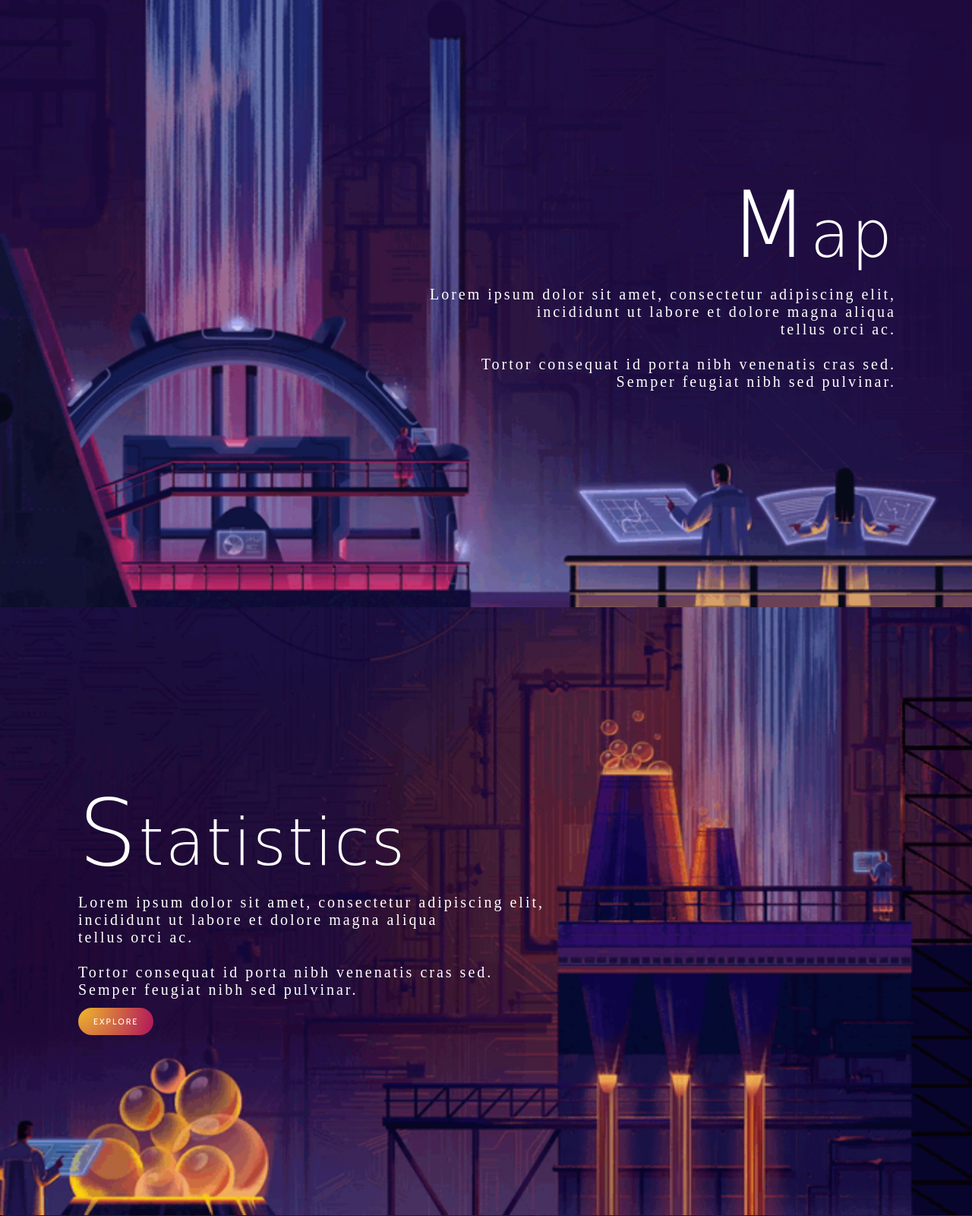
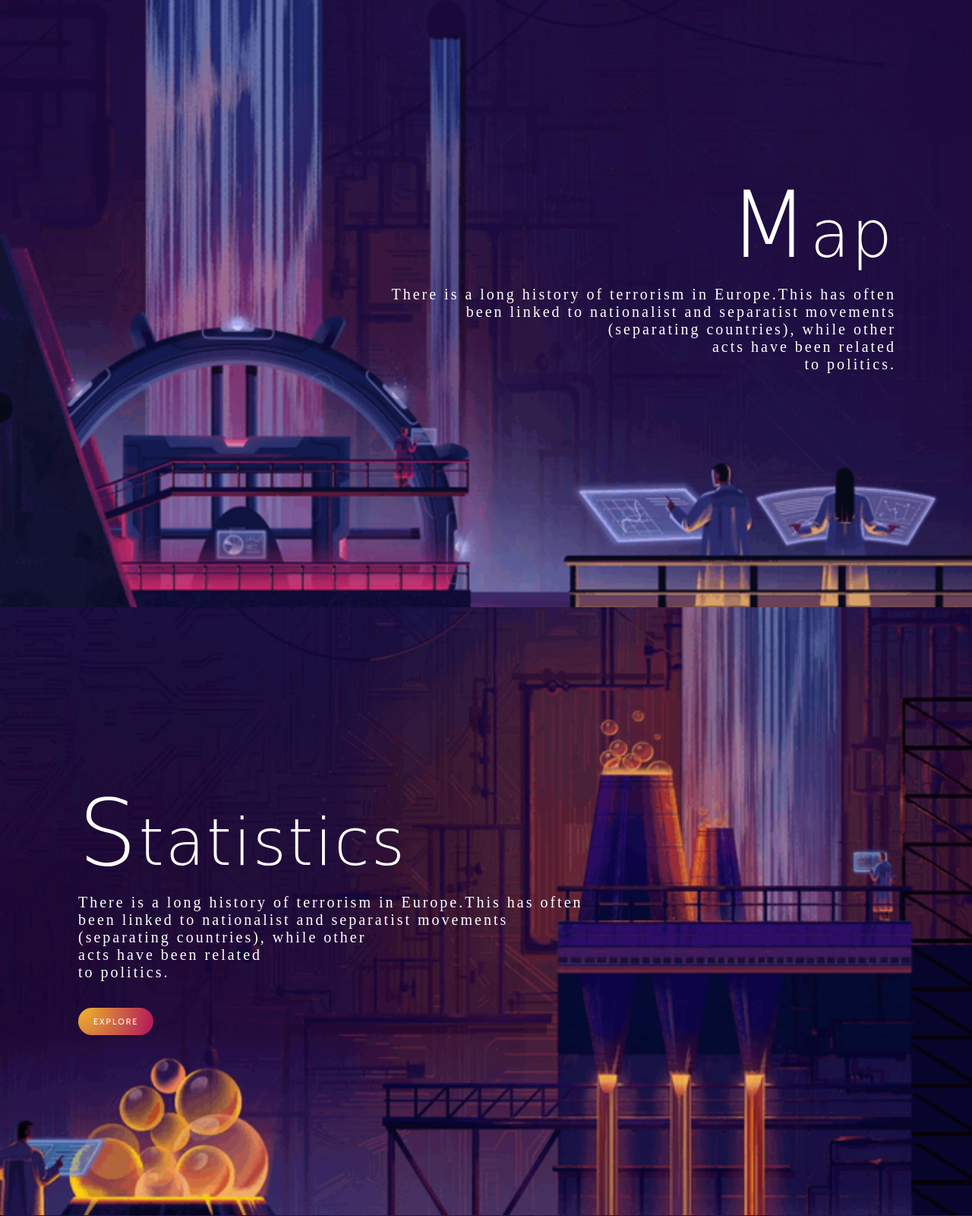
Before and after one commit to mirceavlad/TeVi---Terrorism-Data-Visualiser-REST-API-CLIENT, a PHP site: page /WebTechnologiesProj/Backend/views/index.php in a window 1280 px wide. Shown: the part 1601-3201 px from the top of the page at 76% size. Run offline with PHP 8.4, Linux system fonts and the light colour scheme; some libraries are stand-ins or nearby versions; some web fonts are replaced.

Commit message:
Map Customisation

```diff
--- a/Backend/controllers/coloumnChartController.php
+++ b/Backend/controllers/coloumnChartController.php
@@ -50,8 +50,8 @@ class coloumnChartController
 
         var options = {
           title: 'Density of terrorist attack per country',
-          width: 1000,
-          height: 700,
+          width: 1500,
+          height: 900,
           bar: {groupWidth: '95%'},
           legend: { position: 'none' },
         };
--- a/Backend/controllers/pieChartController.php
+++ b/Backend/controllers/pieChartController.php
@@ -45,7 +45,8 @@ class pieChartController
             title: 'Attacks vs. Attacks',
             is3D: true,
             height: 800,
-            colors: ['#9dbdeb', '#669be8', '#346dbf', '#34588c', '#194078', '#67a1f5'],
+            colors: ['#9dbdeb', '#669be8', '#346dbf', '#34588c', '#194078', '#67a1f5']
+
           };
 
           var chart = new google.visualization.PieChart(document.getElementById('map'));
--- a/Backend/views/index.php
+++ b/Backend/views/index.php
@@ -22,19 +22,19 @@
                <a href="index.php" class="logo"><img src="./assets/logo.png" alt=""</a>
                <ul class="nav-list">
                   <li class="nav-item">
-                     <a href="../views/index.php" class="nav-link active">Home</a>
+                     <a href="../views/menu.php" class="nav-link active">Home</a>
                   </li>
                   <li class="nav-item">
-                     <a href="#" class="nav-link">List</a>
+                     <a href="../views/menu.php" class="nav-link">List</a>
                   </li>
                   <li class="nav-item">
-                     <a href="#" class="nav-link">Map</a>
+                     <a href="../views/menu.php" class="nav-link">Map</a>
                   </li>
                   <li class="nav-item">
-                     <a href="#" class="nav-link">Statistics</a>
+                     <a href="../views/menu.php" class="nav-link">Statistics</a>
                   </li>
                   <li class="nav-item">
-                     <a href="#" class="nav-link">Contact</a>
+                     <a href="../views/menu.php" class="nav-link">Contact</a>
                   </li>
                </ul>
             </nav>
@@ -71,14 +71,14 @@
 
             <div class="headline-description_section_2">
                <div class="single-animation">
-                  <h5>Lorem ipsum dolor sit amet, consectetur adipiscing elit,<br>
-                  incididunt ut labore et dolore magna aliqua <br>
-                  tellus orci ac.<br><br>
+               <h5>There is a long history of terrorism in Europe.This has often<br>
+                   been linked to nationalist and separatist movements <br>
+                   (separating countries), while other <br>
+                   acts have been related <br>
+                   to politics. <br><br>
 
-                  Tortor consequat id porta nibh venenatis cras sed.<br>
-                  Semper feugiat nibh sed pulvinar.<br>
                   </h5>
-                  <a href="#" class="explore cta-btn_section_2"><span>Explore</span></a>
+                  <a href="../views/menu.php" class="explore cta-btn_section_2"><span>Explore</span></a>
                </div>
             </div>
             </div>
@@ -92,12 +92,12 @@
 
             <div class="headline-description_section_2">
                <div class="single-animation">
-                  <h5>Lorem ipsum dolor sit amet, consectetur adipiscing elit,<br>
-                  incididunt ut labore et dolore magna aliqua <br>
-                  tellus orci ac.<br><br>
+                  <h5>There is a long history of terrorism in Europe.This has often<br>
+                   been linked to nationalist and separatist movements <br>
+                   (separating countries), while other <br>
+                   acts have been related <br>
+                   to politics. <br><br>
 
-                  Tortor consequat id porta nibh venenatis cras sed.<br>
-                  Semper feugiat nibh sed pulvinar.<br>
                   </h5>
 
                </div>
@@ -112,14 +112,14 @@
 
             <div class="headline-description_section_2">
                <div class="single-animation">
-                  <h5>Lorem ipsum dolor sit amet, consectetur adipiscing elit,<br>
-                  incididunt ut labore et dolore magna aliqua <br>
-                  tellus orci ac.<br><br>
+               <h5>There is a long history of terrorism in Europe.This has often<br>
+                   been linked to nationalist and separatist movements <br>
+                   (separating countries), while other <br>
+                   acts have been related <br>
+                   to politics. <br><br>
 
-                  Tortor consequat id porta nibh venenatis cras sed.<br>
-                  Semper feugiat nibh sed pulvinar.<br>
                   </h5>
-                  <a href="#" class="explore cta-btn_section_2"><span>Explore</span></a>
+                  <a href="../views/menu.php" class="explore cta-btn_section_2"><span>Explore</span></a>
                </div>
             </div>
          </div>
--- a/Backend/views/menu.php
+++ b/Backend/views/menu.php
@@ -74,7 +74,7 @@
 		<div class="story" id="s0">
 			<div class="info">
 			<h3>Map</h3>
-			<p> Built during a time when Egypt was one of the richest and most powerful civilizations in the world. Their massive scale reflects the unique role that the pharaoh played in ancient Egyptian society.</p>
+			<p> Terrorism in the European sections of the intercontinental countries of Turkey and Russia are not included in this list.</p>
 			</div>
 		</div>
 	</div>
@@ -120,7 +120,7 @@
 		<div class="story" id="s1">
 			<div class="info">
 				<h3>List</h3>
-			<p> Stonehenge is a prehistoric monument in Wiltshire, England. It was constructed in several stages between 3000 and 1500 B.C., spanninng to the Bronze Age.</p>
+			<p> Terrorism in the European sections of the intercontinental countries of Turkey and Russia are not included in this list.</p>
 			</div>
 		</div>
 	</div>
@@ -178,7 +178,7 @@
 		<div class="story" id="s2">
 			<div class="info">
 			<h3>Charts</h3>
-			<p> The Leaning Tower of Pisa or simply the Tower of Pisa is the campanile, or freestanding bell tower, of the cathedral of the Italian city of Pisa, known worldwide for its unintended tilt</p>
+			<p> Terrorism in the European sections of the intercontinental countries of Turkey and Russia are not included in this list.</p>
 
 			</div>
         </div>
```
Also changed, not shown: Backend/views/map.php.twig (+8 -0 lines), Backend/views/pag.css (+13 -4 lines), Backend/views/pag.php.twig (+7 -11 lines).
